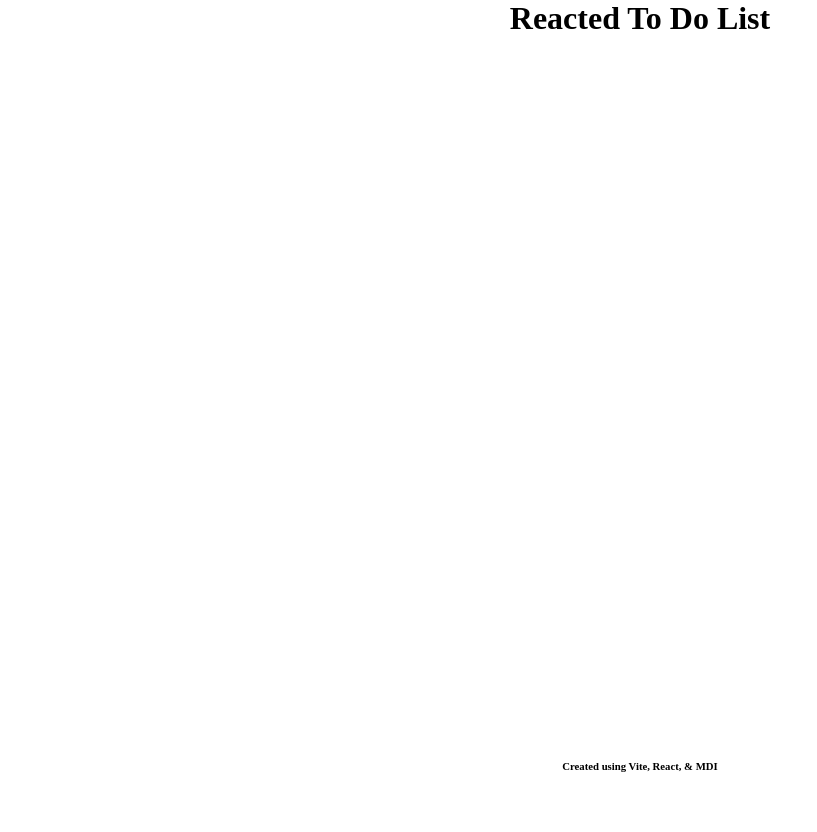
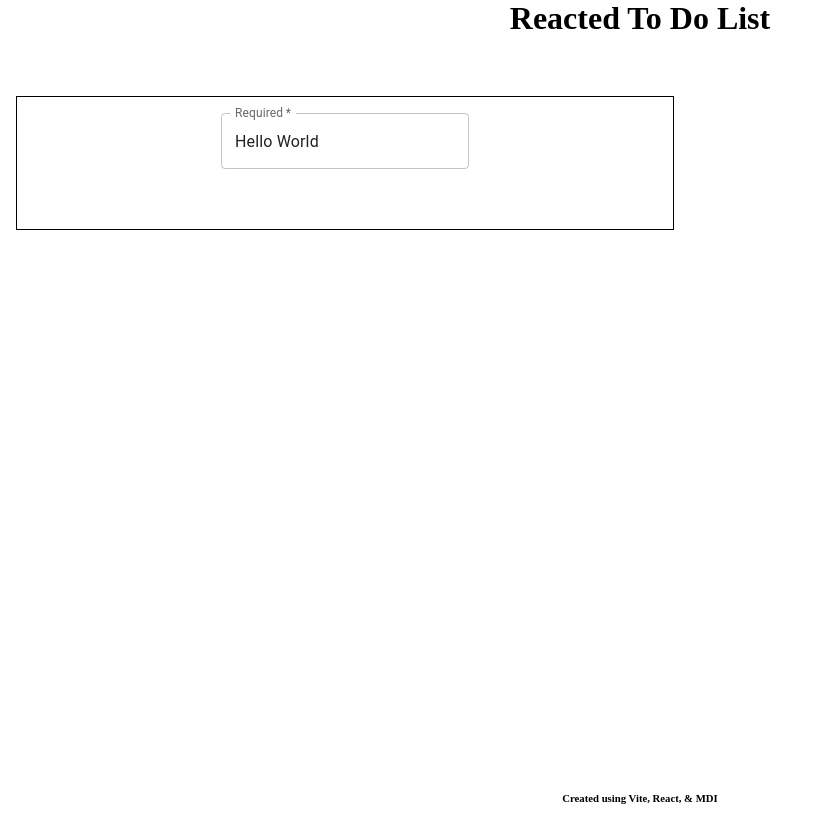
Before and after one commit to KWilson718/react-to-do-list, a React (Vite) app: page / in a window 1280 px wide. Shown: the whole page, without its empty margins (0-817 px from the left). Before the commit the page ends 800 px from the top, so only its background shows below. Built offline with nearby package versions, Linux system fonts and the light colour scheme.

Commit message:
experimenting with mdi components

```diff
--- a/src/components/Body.jsx
+++ b/src/components/Body.jsx
@@ -1,7 +1,9 @@
+import Input from "./Input";
+
 export default function Body() {
     return (
         <div id='bodyComponent'>
-
+            <Input />
         </div>
     );
 }
--- /dev/null
+++ b/src/components/Input.jsx
@@ -0,0 +1,25 @@
+import Box from '@mui/material/Box';
+import TextField from '@mui/material/TextField';
+
+export default function Input() {
+    return (
+        <div id='inputComponent'>
+            <Box
+                component='form'
+                sx={{
+                    width: 1/2,
+                    height: 100,
+                    border: 1,
+                    padding: 2,
+                }}
+            >
+                <TextField
+                    required
+                    id="outlined-required"
+                    label="Required"
+                    defaultValue="Hello World"
+                />
+            </Box>
+        </div>
+    );
+}
--- a/src/index.css
+++ b/src/index.css
@@ -13,6 +13,7 @@
 
 #bodyComponent {
     min-height: 85vh;
+    padding: 1rem;
 }
 
 #footerComponent {
```
